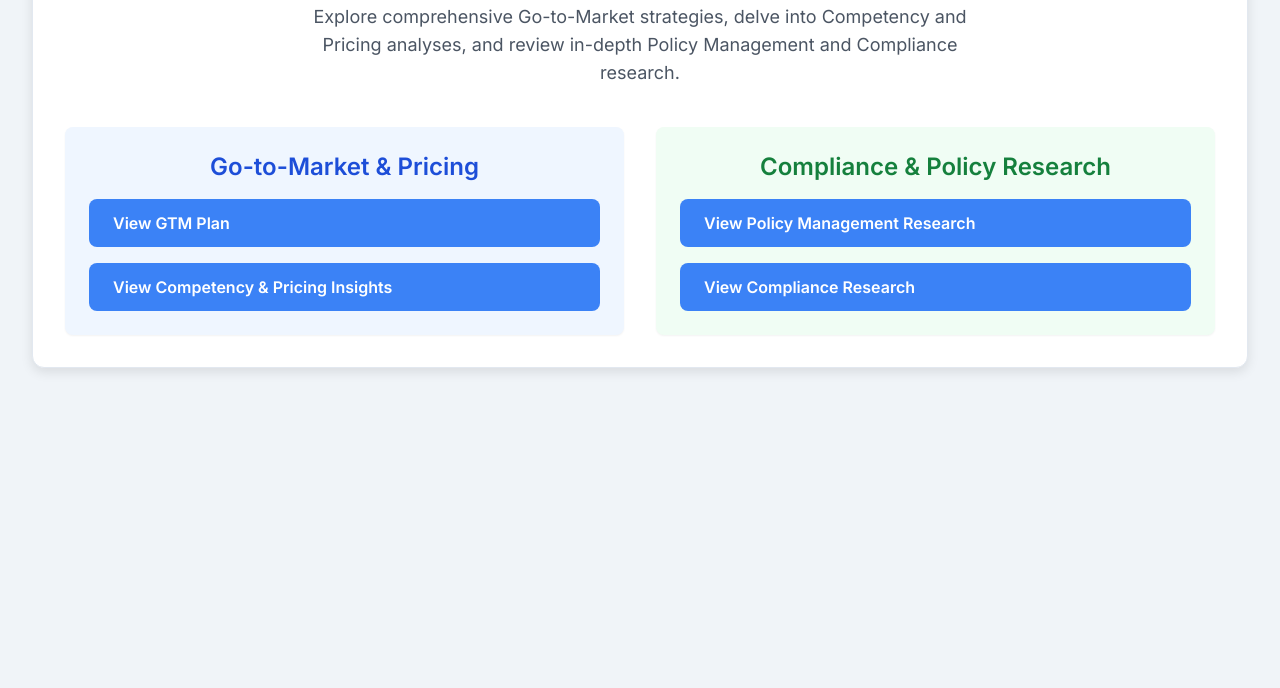
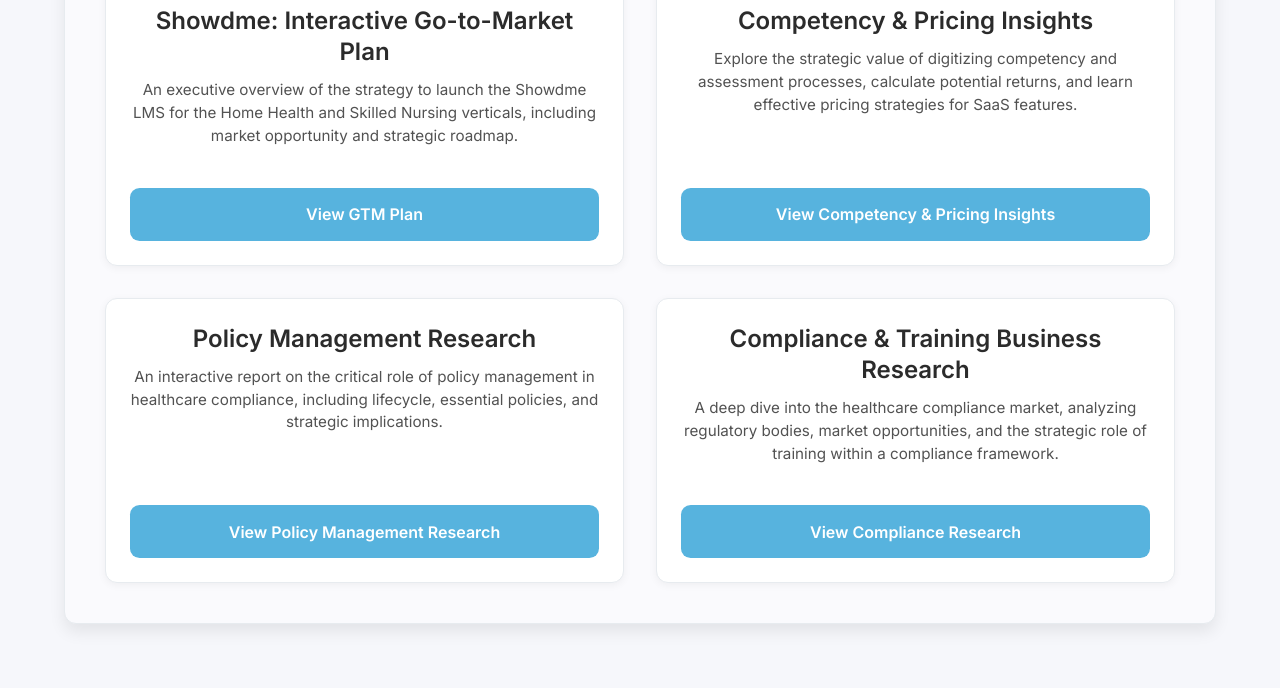
Before and after one commit to leora-showdme/showdme-gtm-plan, a plain HTML site: page index.html in a window 1280 px wide. Shown: the part 267-955 px from the top of the page. Before the commit the page ends 800 px from the top, so only its background shows below. Drawn offline with nearby package versions, Linux system fonts and the light colour scheme.

Commit message:
Add files via upload

```diff
--- a/index.html
+++ b/index.html
@@ -3,91 +3,162 @@
 <head>
     <meta charset="UTF-8">
     <meta name="viewport" content="width=device-width, initial-scale=1.0">
-    <title>Showdme: Insights & Plans</title>
+    <title>Showdme: Strategic Insights & Plans</title>
     <script src="https://cdn.tailwindcss.com"></script>
-    <link href="https://fonts.googleapis.com/css2?family=Inter:wght@400;600;700&display=swap" rel="stylesheet">
+    <link href="https://fonts.googleapis.com/css2?family=Inter:wght@400;500;600;700&display=swap" rel="stylesheet">
     <style>
+        /* Custom CSS Variables from your other pages */
+        :root {
+            --button-link-color: #57b3de;
+            --text-link-color: #348bb4;
+            --highlight-color: #8cc345;
+            --highlight-color-darken: #5d822e;
+            --background-color-1: #F6F7FB;
+            --background-color-2: #e6e6e6;
+            --background-color-3: #fff;
+            --background-color-4: #EDF0F7;
+            --card-background: #fafafd;
+            --text-color-1: #2b2b2b;
+            --text-color-2: #525252;
+            --negative-color: #ed8f90;
+            --border-color: #E7EBEF;
+            --required: #cd4343;
+            --sm-icon-button-color: #22c1e8;
+            --invalid-background-color: #ebccd1;
+        }
+
         body {
             font-family: 'Inter', sans-serif;
-            background-color: #f0f4f8; /* Light blue-gray background */
-            color: #334155; /* Darker text */
+            background-color: var(--background-color-1); /* Consistent background */
+            color: var(--text-color-1); /* Consistent text color */
             line-height: 1.6;
+            display: flex;
+            align-items: center;
+            justify-content: center;
+            min-height: 100vh;
+            padding: 2rem;
+            box-sizing: border-box;
         }
         .container {
-            max-width: 960px;
+            max-width: 1024px; /* Slightly wider container */
             margin: 0 auto;
             padding: 2rem;
+            text-align: center;
         }
-        .card {
-            background-color: #ffffff;
+        .main-card {
+            background-color: var(--card-background); /* Consistent card background */
             border-radius: 0.75rem; /* Rounded corners */
-            box-shadow: 0 4px 12px rgba(0, 0, 0, 0.1); /* Soft shadow */
-            padding: 2rem;
+            box-shadow: 0 8px 16px rgba(0, 0, 0, 0.08); /* Stronger, softer shadow */
+            padding: 2.5rem; /* Increased padding */
+            border: 1px solid var(--border-color); /* Subtle border */
+        }
+        .page-link-card {
+            background-color: var(--background-color-3); /* White background for inner cards */
+            border-radius: 0.75rem;
+            padding: 1.5rem;
+            box-shadow: 0 2px 8px rgba(0, 0, 0, 0.05); /* Lighter shadow for inner cards */
+            border: 1px solid var(--border-color);
+            display: flex;
+            flex-direction: column;
+            justify-content: space-between; /* Pushes button to bottom */
             transition: transform 0.2s ease-in-out, box-shadow 0.2s ease-in-out;
-            border: 1px solid #e2e8f0; /* Subtle border */
         }
-        .card:hover {
+        .page-link-card:hover {
             transform: translateY(-5px);
-            box-shadow: 0 6px 16px rgba(0, 0, 0, 0.15);
+            box-shadow: 0 4px 12px rgba(0, 0, 0, 0.1);
         }
-        .btn-link {
-            display: inline-block;
-            padding: 0.75rem 1.5rem;
-            background-color: #3b82f6; /* Blue */
+        .btn-page-link {
+            display: flex; /* Use flexbox for centering text */
+            align-items: center; /* Center vertically */
+            justify-content: center; /* Center horizontally */
+            padding: 0.9rem 1.8rem; /* Larger padding */
+            background-color: var(--button-link-color); /* Consistent button color */
             color: white;
-            border-radius: 0.5rem;
+            border-radius: 0.6rem; /* Slightly more rounded */
             text-decoration: none;
             font-weight: 600;
-            transition: background-color 0.2s ease-in-out, transform 0.1s ease-in-out;
+            transition: background-color 0.2s ease-in-out, transform 0.1s ease-in-out, box-shadow 0.2s ease-in-out;
+            width: 100%; /* Full width within its grid column */
+            min-height: 50px; /* Ensure consistent height */
+            margin-top: 1.5rem; /* Space between title/desc and button */
         }
-        .btn-link:hover {
-            background-color: #2563eb; /* Darker blue on hover */
-            transform: translateY(-1px);
+        .btn-page-link:hover {
+            background-color: var(--text-link-color); /* Darker on hover */
+            transform: translateY(-2px);
+            box-shadow: 0 4px 8px rgba(0, 0, 0, 0.1);
+        }
+        h1 {
+            color: var(--text-color-1);
+            font-size: 3.5rem; /* Larger heading */
+            font-weight: 700;
+            margin-bottom: 1.5rem;
+            line-height: 1.2;
+        }
+        p {
+            color: var(--text-color-2);
+            font-size: 1.15rem; /* Slightly larger paragraph text */
+            margin-bottom: 2.5rem;
+            max-width: 768px; /* Constrain paragraph width */
+            margin-left: auto;
+            margin-right: auto;
+        }
+        .page-link-card h3 {
+            font-size: 1.5rem; /* Title for individual page cards */
+            font-weight: 600;
+            color: var(--text-color-1);
+            margin-bottom: 0.75rem;
+            line-height: 1.3;
+        }
+        .page-link-card p {
+            font-size: 0.95rem; /* Description text size */
+            color: var(--text-color-2);
+            margin-bottom: 1rem;
+            flex-grow: 1; /* Allows description to take available space */
         }
     </style>
 </head>
-<body class="flex items-center justify-center min-h-screen">
-    <div class="container text-center">
-        <div class="card">
-            <h1 class="text-4xl md:text-5xl font-bold text-gray-800 mb-6">
-                Showdme: Strategic Insights & Plans
-            </h1>
-            <p class="text-lg text-gray-600 mb-10 max-w-2xl mx-auto">
-                Explore comprehensive Go-to-Market strategies, delve into Competency and Pricing analyses, and review in-depth Policy Management and Compliance research.
+<body>
+    <div class="container">
+        <div class="main-card">
+            <h1>Showdme: Strategic Insights & Plans</h1>
+            <p>
+                Welcome to the central hub for Showdme's strategic documentation. Explore comprehensive Go-to-Market strategies, delve into Competency and Pricing analyses, and review in-depth Policy Management and Compliance research.
             </p>
 
-            <div class="grid grid-cols-1 md:grid-cols-2 gap-8">
-                <div class="p-6 bg-blue-50 rounded-lg shadow-sm">
-                    <h2 class="text-2xl font-semibold text-blue-700 mb-4">Go-to-Market & Pricing</h2>
-                    <ul class="space-y-4 text-left list-none pl-0">
-                        <li>
-                            <a href="Showdme%20GTM%20Plan%20-%20Main%20Page.html" class="btn-link w-full">
+            <div class="grid grid-cols-1 md:grid-cols-2 lg:grid-cols-2 gap-8 mt-10">
+
+                <div class="page-link-card">
+                    <h3>Showdme: Interactive Go-to-Market Plan</h3>
+                    <p>An executive overview of the strategy to launch the Showdme LMS for the Home Health and Skilled Nursing verticals, including market opportunity and strategic roadmap.</p>
+                    <a href="https://showdme-gtm-plan.github.io/Showdme%20GTM%20Plan%20-%20Main%20Page.html" class="btn-page-link">
                         View GTM Plan
                     </a>
-                        </li>
-                        <li>
-                            <a href="Comptency%20and%20Pricing%20Insights.html" class="btn-link w-full">
+                </div>
+
+                <div class="page-link-card">
+                    <h3>Competency & Pricing Insights</h3>
+                    <p>Explore the strategic value of digitizing competency and assessment processes, calculate potential returns, and learn effective pricing strategies for SaaS features.</p>
+                    <a href="https://showdme-gtm-plan.github.io/Comptency%20and%20Pricing%20Insights.html" class="btn-page-link">
                         View Competency & Pricing Insights
                     </a>
-                        </li>
-                    </ul>
                 </div>
 
-                <div class="p-6 bg-green-50 rounded-lg shadow-sm">
-                    <h2 class="text-2xl font-semibold text-green-700 mb-4">Compliance & Policy Research</h2>
-                    <ul class="space-y-4 text-left list-none pl-0">
-                        <li>
-                            <a href="https://showdme-gtm-plan.github.io/Policy%20Management%20Research.html" class="btn-link w-full">
+                <div class="page-link-card">
+                    <h3>Policy Management Research</h3>
+                    <p>An interactive report on the critical role of policy management in healthcare compliance, including lifecycle, essential policies, and strategic implications.</p>
+                    <a href="https://showdme-gtm-plan.github.io/Policy%20Management%20Research.html" class="btn-page-link">
                         View Policy Management Research
                     </a>
-                        </li>
-                        <li>
-                            <a href="https://showdme-gtm-plan.github.io/Compliance%20-%20Research%20v2%20-%20Copy.html" class="btn-link w-full">
+                </div>
+
+                <div class="page-link-card">
+                    <h3>Compliance & Training Business Research</h3>
+                    <p>A deep dive into the healthcare compliance market, analyzing regulatory bodies, market opportunities, and the strategic role of training within a compliance framework.</p>
+                    <a href="https://showdme-gtm-plan.github.io/Compliance%20-%20Research%20v2%20-%20Copy.html" class="btn-page-link">
                         View Compliance Research
                     </a>
-                        </li>
-                    </ul>
                 </div>
+
             </div>
         </div>
     </div>
```
Lines whose indentation alone changed are shown as unchanged.
